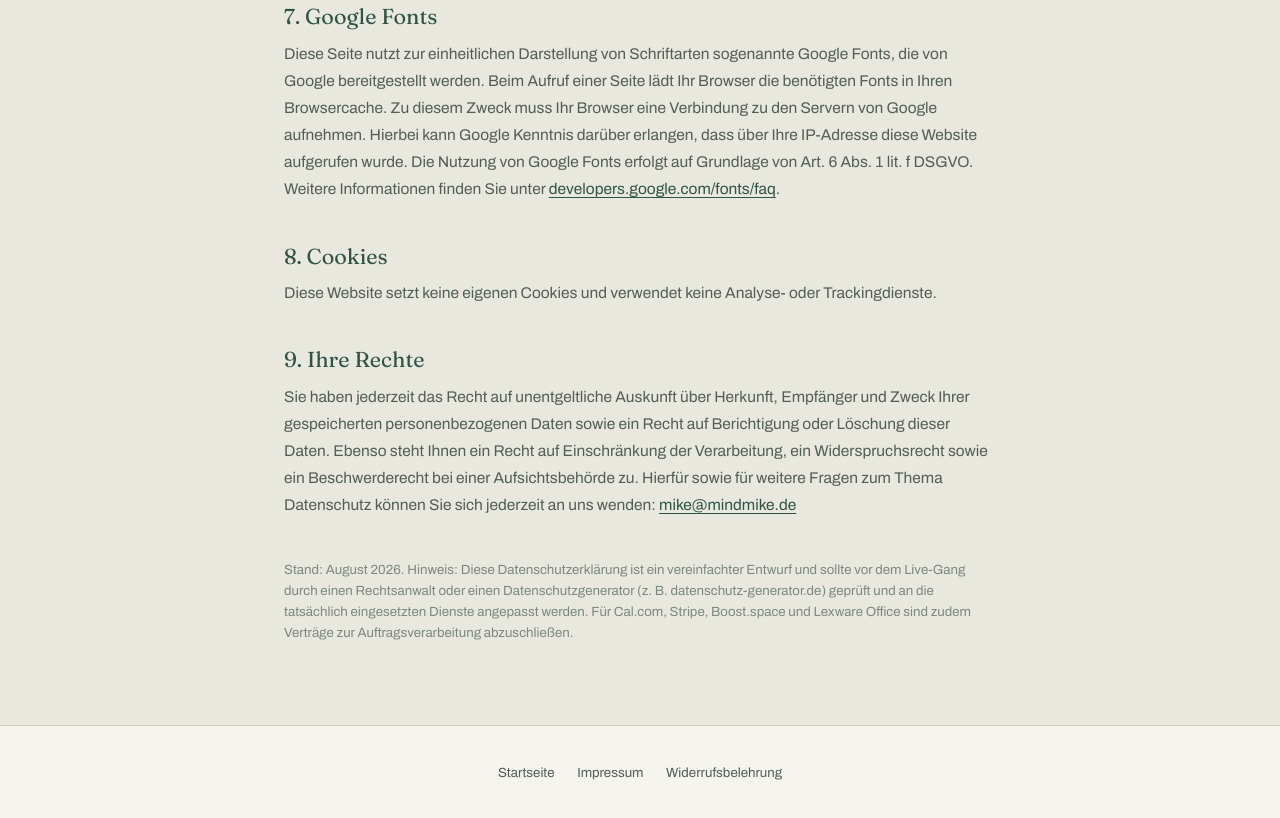
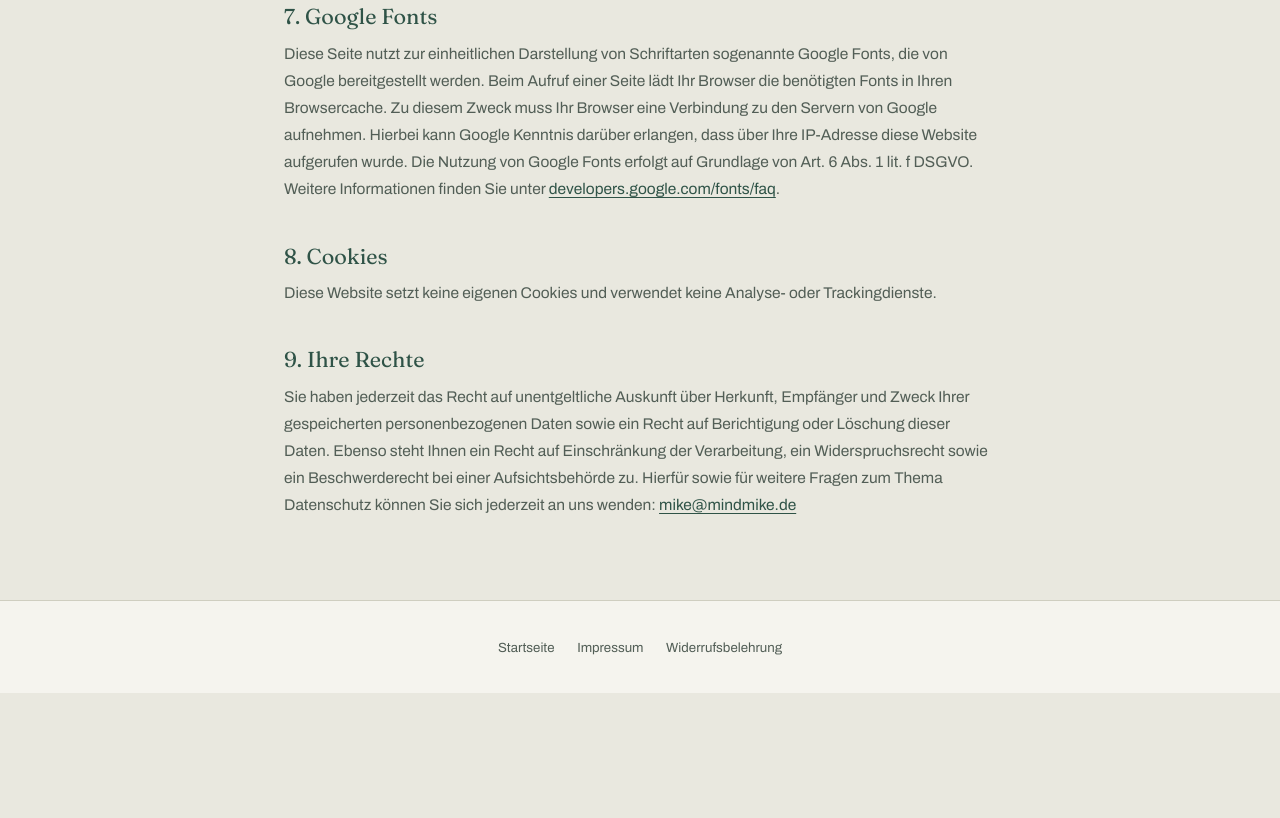
Before and after one commit to mike3011/biete-orientierung, a plain HTML site: page datenschutz.html in a window 1280 px wide. Shown: the part 2136-2954 px from the top of the page. After the commit the page ends 2829 px from the top, so only its background shows below. Drawn offline with Linux system fonts and the light colour scheme.

Commit message:
Datenschutz BUs

```diff
--- a/datenschutz.html
+++ b/datenschutz.html
@@ -65,7 +65,7 @@
   <h2>9. Ihre Rechte</h2>
   <p>Sie haben jederzeit das Recht auf unentgeltliche Auskunft über Herkunft, Empfänger und Zweck Ihrer gespeicherten personenbezogenen Daten sowie ein Recht auf Berichtigung oder Löschung dieser Daten. Ebenso steht Ihnen ein Recht auf Einschränkung der Verarbeitung, ein Widerspruchsrecht sowie ein Beschwerderecht bei einer Aufsichtsbehörde zu. Hierfür sowie für weitere Fragen zum Thema Datenschutz können Sie sich jederzeit an uns wenden: <a href="mailto:mike@mindmike.de">mike@mindmike.de</a></p>
 
-  <p class="note">Stand: August 2026. Hinweis: Diese Datenschutzerklärung ist ein vereinfachter Entwurf und sollte vor dem Live-Gang durch einen Rechtsanwalt oder einen Datenschutzgenerator (z. B. datenschutz-generator.de) geprüft und an die tatsächlich eingesetzten Dienste angepasst werden. Für Cal.com, Stripe, Boost.space und Lexware Office sind zudem Verträge zur Auftragsverarbeitung abzuschließen.</p>
+
 </main>
 <footer>
   <a href="index.html">Startseite</a>
```
